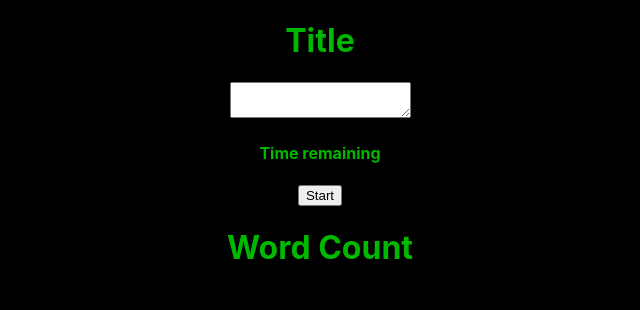
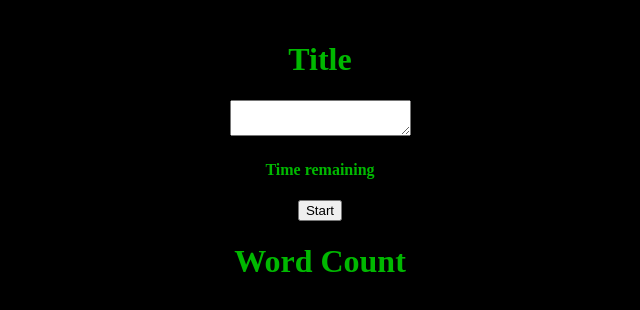
Before and after one commit to PJMantoss/speed-typing-game, a React (Create React App) app: page / in a window 1280 px wide. Shown: the top 310 px of the page, without its empty margins (320-960 px from the left). Built offline with nearby package versions, Linux system fonts and the light colour scheme.

Commit message:
update App.css

```diff
--- a/src/App.css
+++ b/src/App.css
@@ -3,6 +3,8 @@ html, body {
   color: #00b800;
   margin: 0;
   padding: 0;
+  padding-top: 10px;
+  font-family: 'Press Start 2P', cursive;
 }
 
 .App {
```
